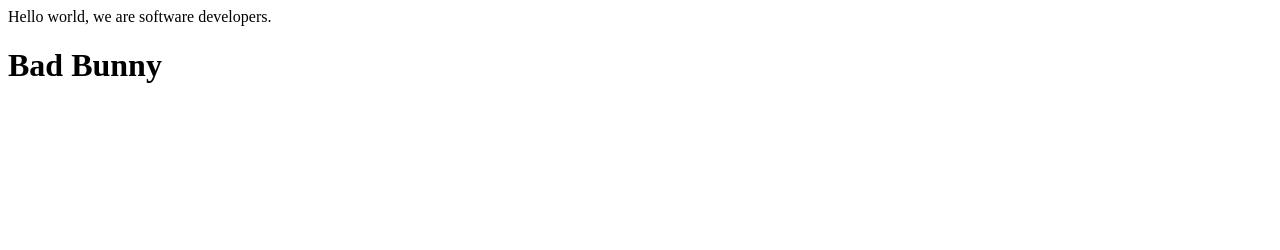
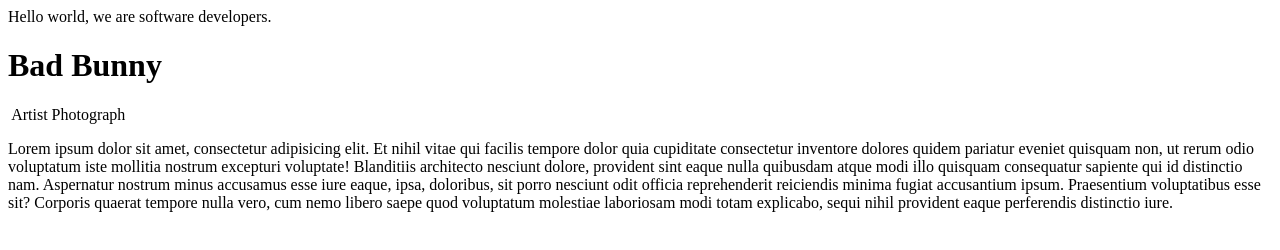
Before and after one commit to Jhdezj/Microverse1, a plain HTML site: page fcc-test-suite-template-master/index.html in a window 1280 px wide. Drawn offline with Linux system fonts and the light colour scheme.

Commit message:
Image elements data

```diff
--- a/fcc-test-suite-template-master/index.html
+++ b/fcc-test-suite-template-master/index.html
@@ -14,11 +14,14 @@
       <h1 id="title">Bad Bunny</h1>
       <div id="img-div">
         <img id="image"> </img>
+        <label id="img-caption">Artist Photograph</label>
       </div>
+
+      <p id="tribute-info">Lorem ipsum dolor sit amet, consectetur adipisicing elit. Et nihil vitae qui facilis tempore dolor quia cupiditate consectetur inventore dolores quidem pariatur eveniet quisquam non, ut rerum odio voluptatum iste mollitia nostrum excepturi voluptate! Blanditiis architecto nesciunt dolore, provident sint eaque nulla quibusdam atque modi illo quisquam consequatur sapiente qui id distinctio nam. Aspernatur nostrum minus accusamus esse iure eaque, ipsa, doloribus, sit porro nesciunt odit officia reprehenderit reiciendis minima fugiat accusantium ipsum. Praesentium voluptatibus esse sit? Corporis quaerat tempore nulla vero, cum nemo libero saepe quod voluptatum molestiae laboriosam modi totam explicabo, sequi nihil provident eaque perferendis distinctio iure.</p>
     </div>
 
+
     <!--
-
     Hello Camper!
 
     For now, the test suite only works in Chrome!
```
